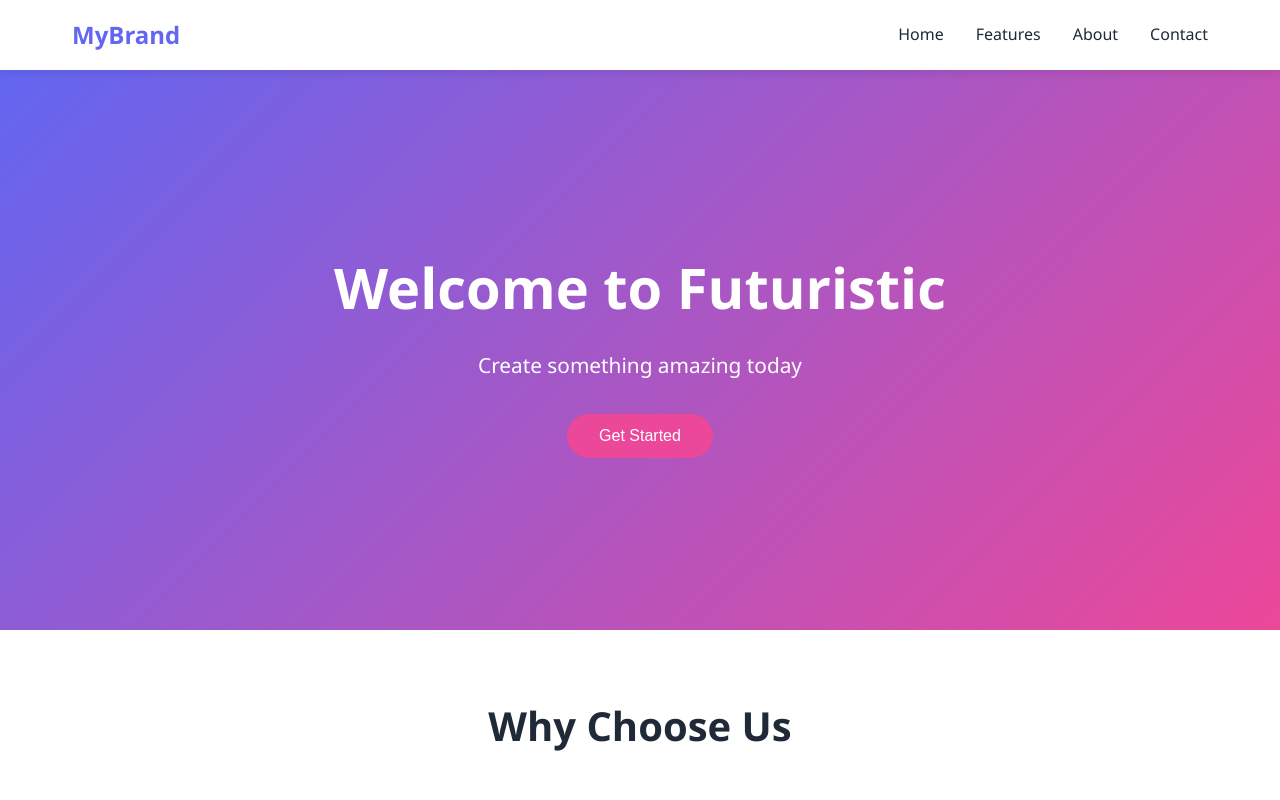
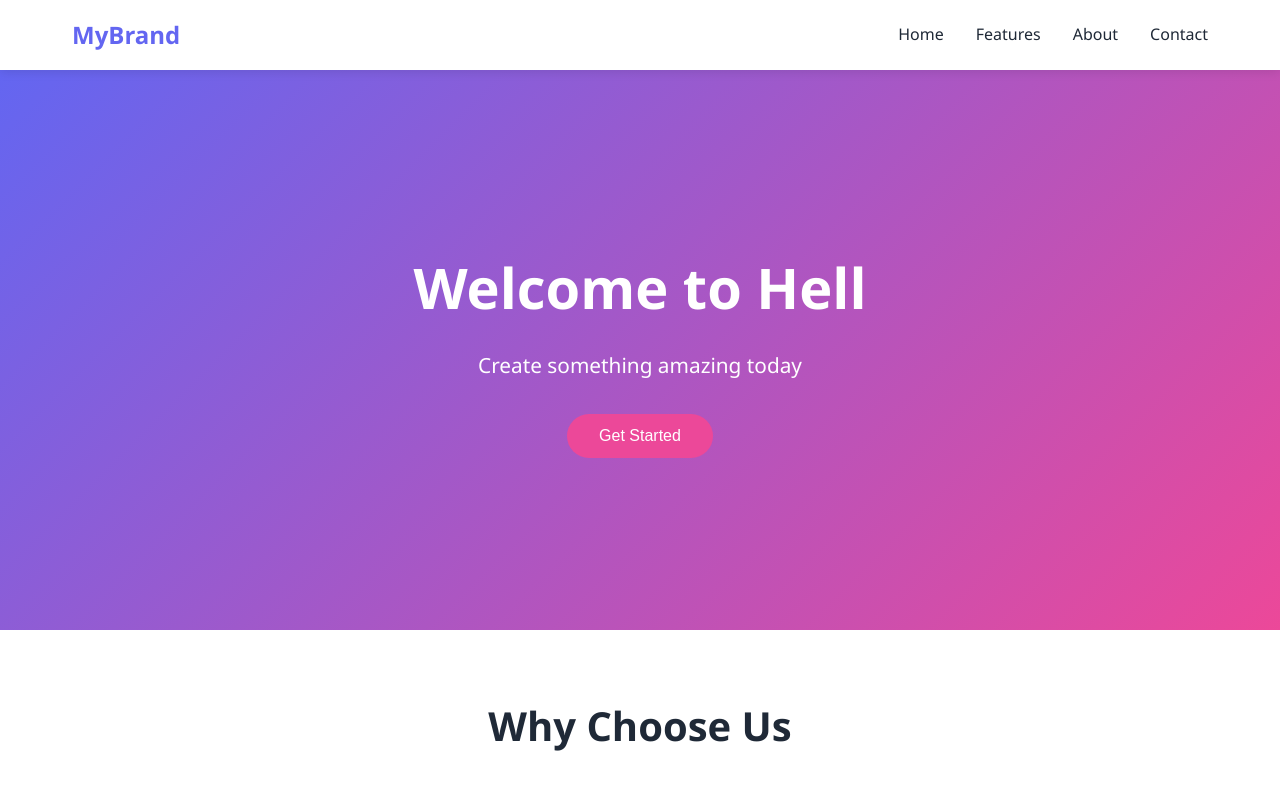
Before and after one commit to Chinmoy1990/landing-page, a plain HTML site: page index.html in a window 1280 px wide. Shown: the top 800 px of the page. Drawn offline with Linux system fonts and the light colour scheme.

Commit message:
Change welcome message from 'Futuristic' to 'Hell'

```diff
--- a/index.html
+++ b/index.html
@@ -26,7 +26,7 @@
 
     <section id="home" class="hero">
         <div class="hero-content">
-            <h1>Welcome to Futuristic</h1>
+            <h1>Welcome to Hell</h1>
             <p>Create something amazing today</p>
             <button class="cta-button">Get Started</button>
         </div>
```
